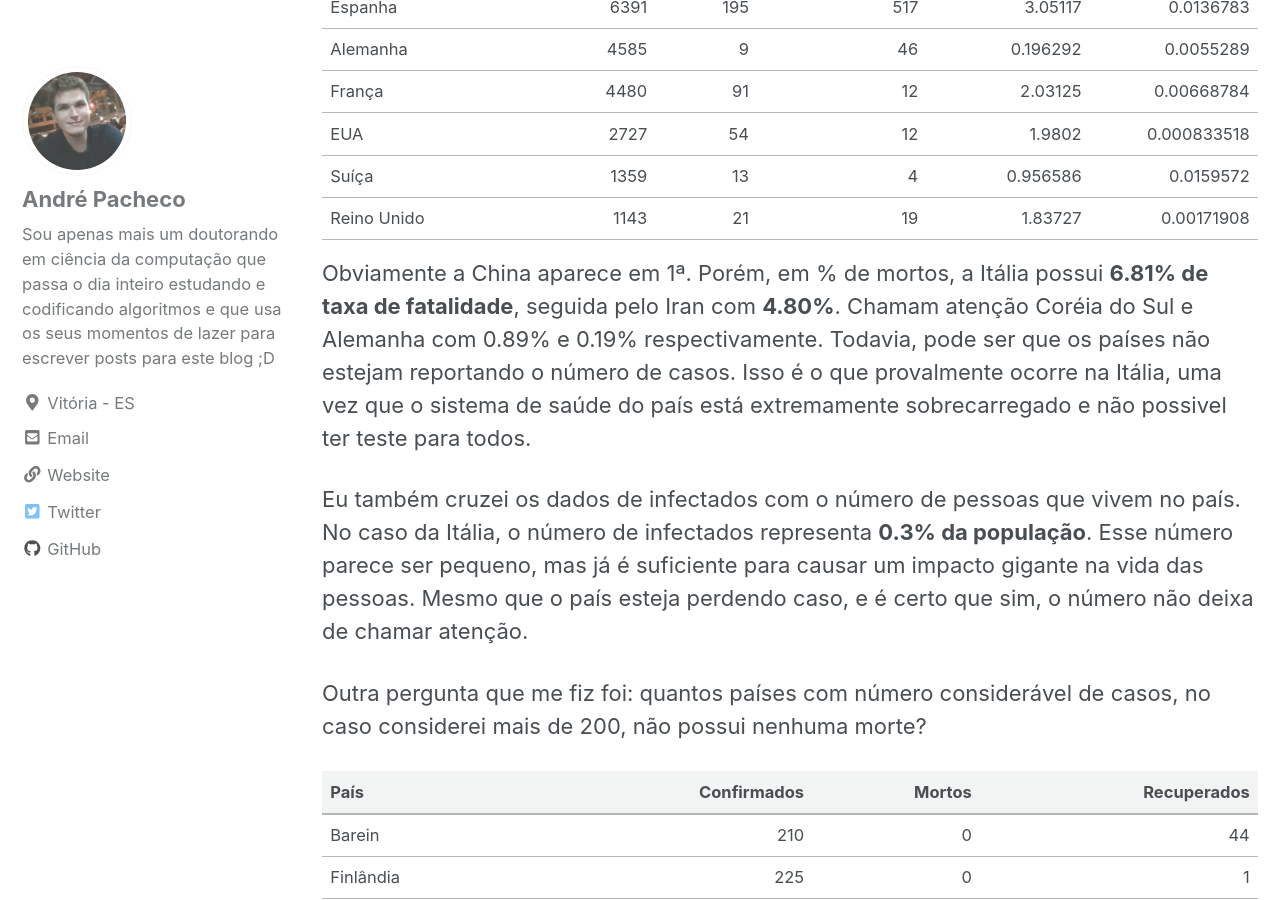
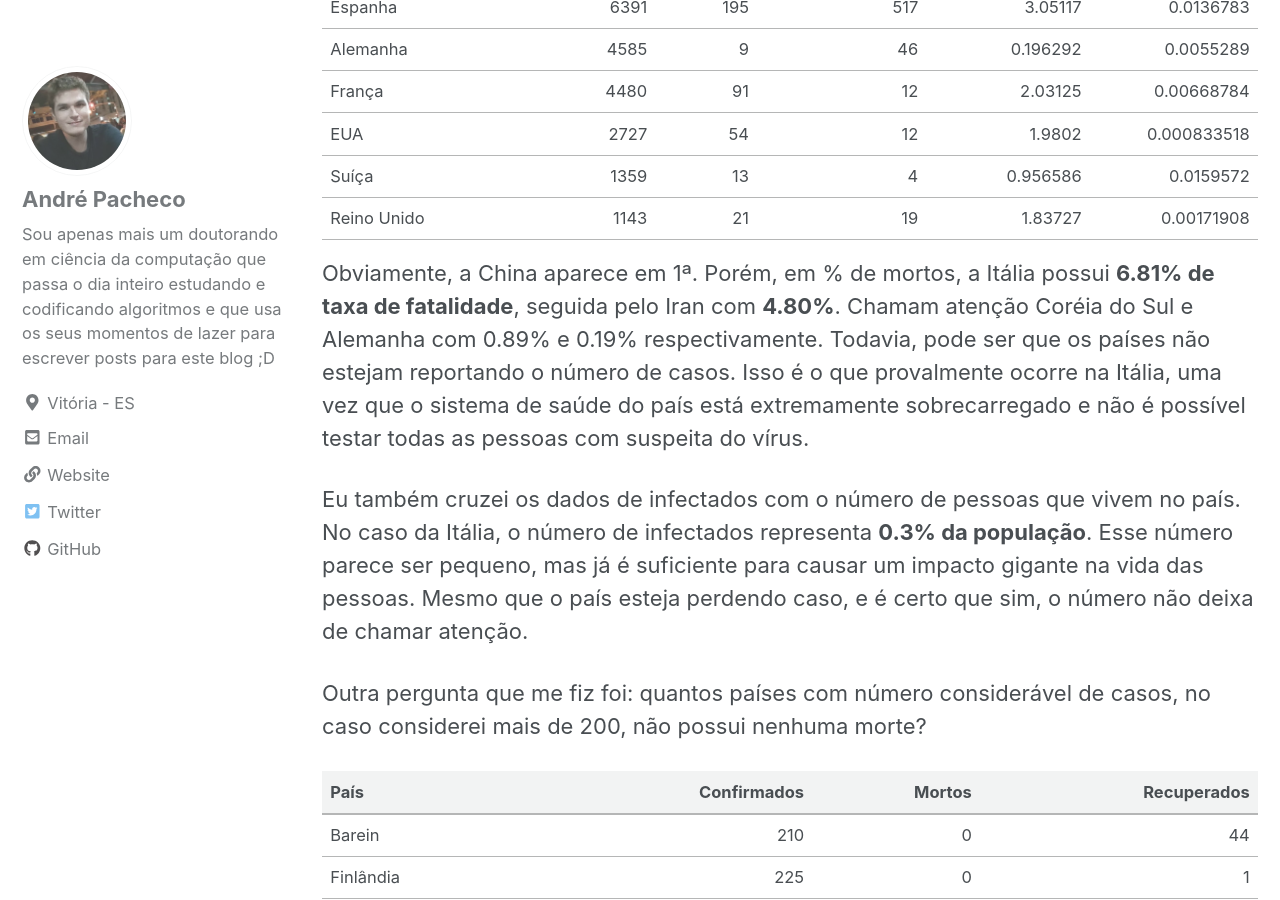
Before and after one commit to compintel/compintel.github.io, a Jekyll site: the page built from _posts/cool-stuffs/2020-03-15-analisando-coronavirus.md, in a window 1280 px wide and 900 px high, scrolled down 3853 px. Built offline with Jekyll 4.4.1, drawn with Linux system fonts in a browser that asks for light colours; cached includes are drawn as plain includes; nearby versions of some CDN libraries; formulas are drawn with MathJax 3; comment, search, counter and statistics services are not loaded.

Commit message:
fix typos

```diff
--- a/_posts/cool-stuffs/2020-03-15-analisando-coronavirus.md
+++ b/_posts/cool-stuffs/2020-03-15-analisando-coronavirus.md
@@ -89,7 +89,7 @@ Agora vamos olhar os 10 países com os maiores números de pessoas infectadas no
 | Reino Unido      |        1143 |       21 |          19 |    1.83727  | 0.00171908  |
 
 
-Obviamente a China aparece em 1ª. Porém, em % de mortos, a Itália possui **6.81% de taxa de fatalidade**, seguida pelo Iran com **4.80%**. Chamam atenção Coréia do Sul e Alemanha com 0.89% e 0.19% respectivamente. Todavia, pode ser que os países não estejam reportando o número de casos. Isso é o que provalmente ocorre na Itália, uma vez que o sistema de saúde do país está extremamente sobrecarregado e não possivel ter teste para todos.
+Obviamente, a China aparece em 1ª. Porém, em % de mortos, a Itália possui **6.81% de taxa de fatalidade**, seguida pelo Iran com **4.80%**. Chamam atenção Coréia do Sul e Alemanha com 0.89% e 0.19% respectivamente. Todavia, pode ser que os países não estejam reportando o número de casos. Isso é o que provalmente ocorre na Itália, uma vez que o sistema de saúde do país está extremamente sobrecarregado e não é possível testar todas as pessoas com suspeita do vírus.
 
 Eu também cruzei os dados de infectados com o número de pessoas que vivem no país. No caso da Itália, o número de infectados representa **0.3% da população**. Esse número parece ser pequeno, mas já é suficiente para causar um impacto gigante na vida das pessoas. Mesmo que o país esteja perdendo caso, e é certo que sim, o número não deixa de chamar atenção.
 
```
